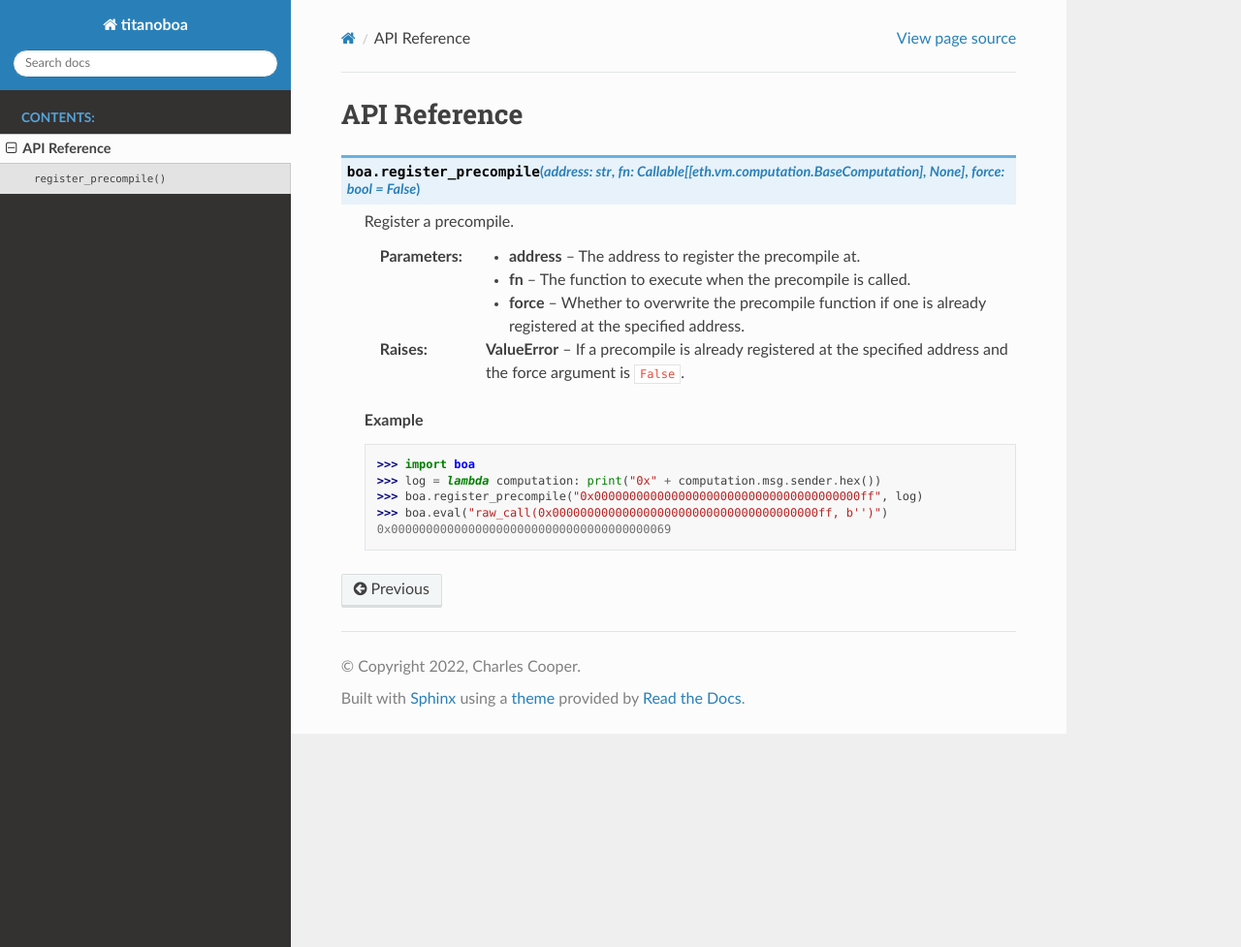
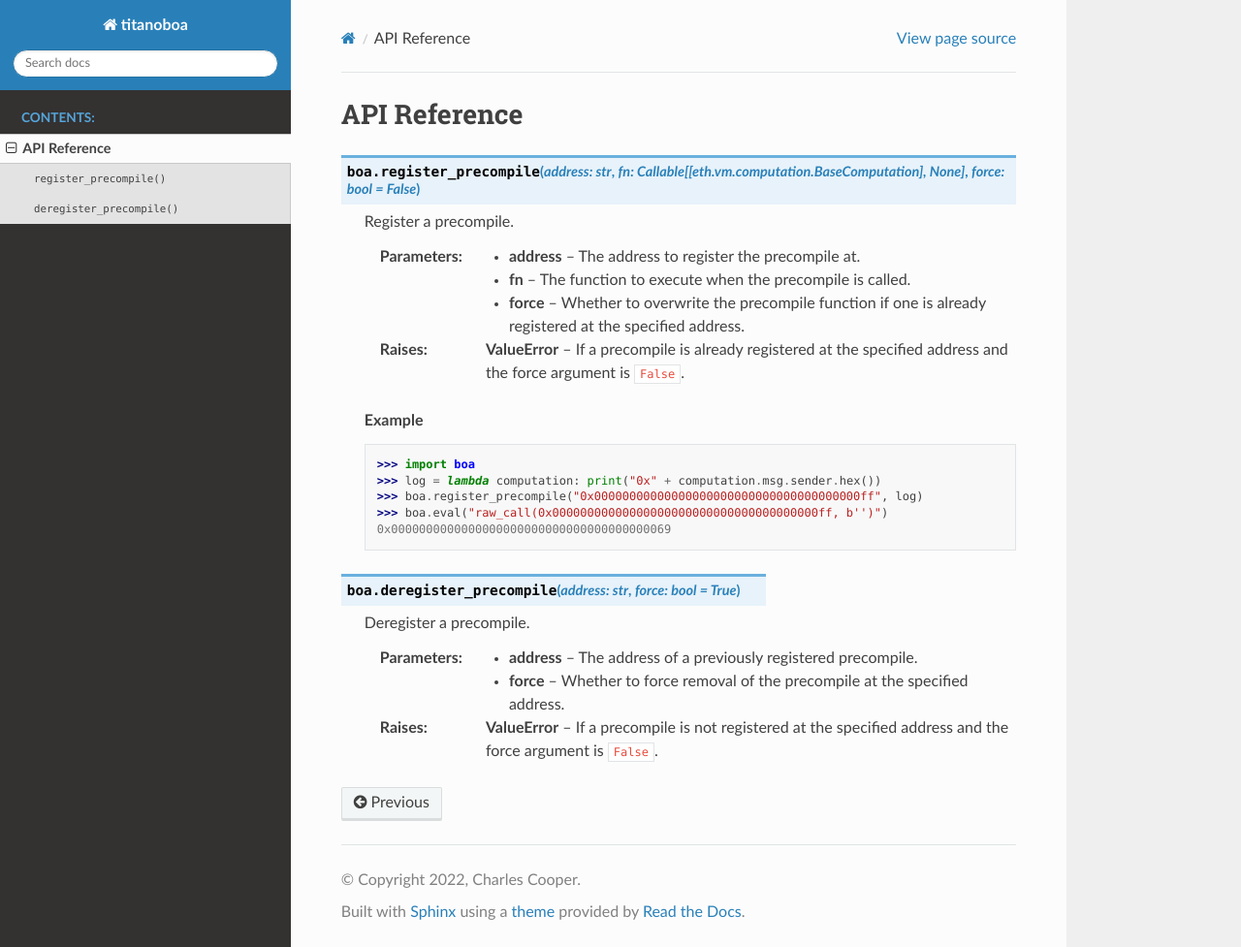
Before and after one commit to vyperlang/titanoboa, a Sphinx documentation site: the page built from docs/source/api.rst, in a window 1280 px wide and 977 px high. Shown: the whole window at 97% size. Built offline with Sphinx 7.4.7 and the Read the Docs theme 2.0.0, drawn with Linux system fonts in a browser that asks for light colours.

Commit message:
docs: document deregister_precompile function

```diff
--- a/docs/source/api.rst
+++ b/docs/source/api.rst
@@ -21,3 +21,11 @@ API Reference
         >>> boa.register_precompile("0x00000000000000000000000000000000000000ff", log)
         >>> boa.eval("raw_call(0x00000000000000000000000000000000000000ff, b'')")
         0x0000000000000000000000000000000000000069
+
+.. function:: deregister_precompile(address: str, force: bool = True)
+
+    Deregister a precompile.
+
+    :param address: The address of a previously registered precompile.
+    :param force: Whether to force removal of the precompile at the specified address.
+    :raises ValueError: If a precompile is not registered at the specified address and the force argument is ``False``.
```
